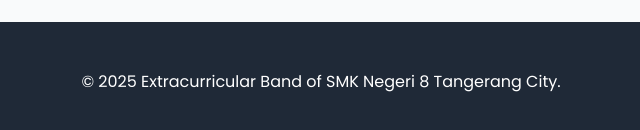
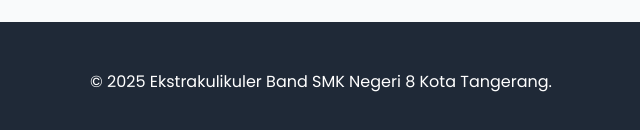
Before and after one commit to RexzyOfficial/bandsmkn8, a plain HTML site: page page lesson.html in a window 1280 px wide. Shown: the part 2075-2205 px from the top of the page, 319-959 px from the left. Drawn offline with nearby package versions, Linux system fonts and the light colour scheme.

Commit message:
Add files via upload

```diff
--- a/page lesson.html
+++ b/page lesson.html
@@ -58,7 +58,7 @@
     <!-- Footer -->
     <footer class="bg-gray-800 text-white py-12 px-4">
         <div class="max-w-6xl mx-auto text-center">
-            <p>© 2025 Extracurricular Band of SMK Negeri 8 Tangerang City.</p>
+            <p>© 2025 Ekstrakulikuler Band SMK Negeri 8 Kota Tangerang.</p>
         </div>
     </footer>
 </body>
```
